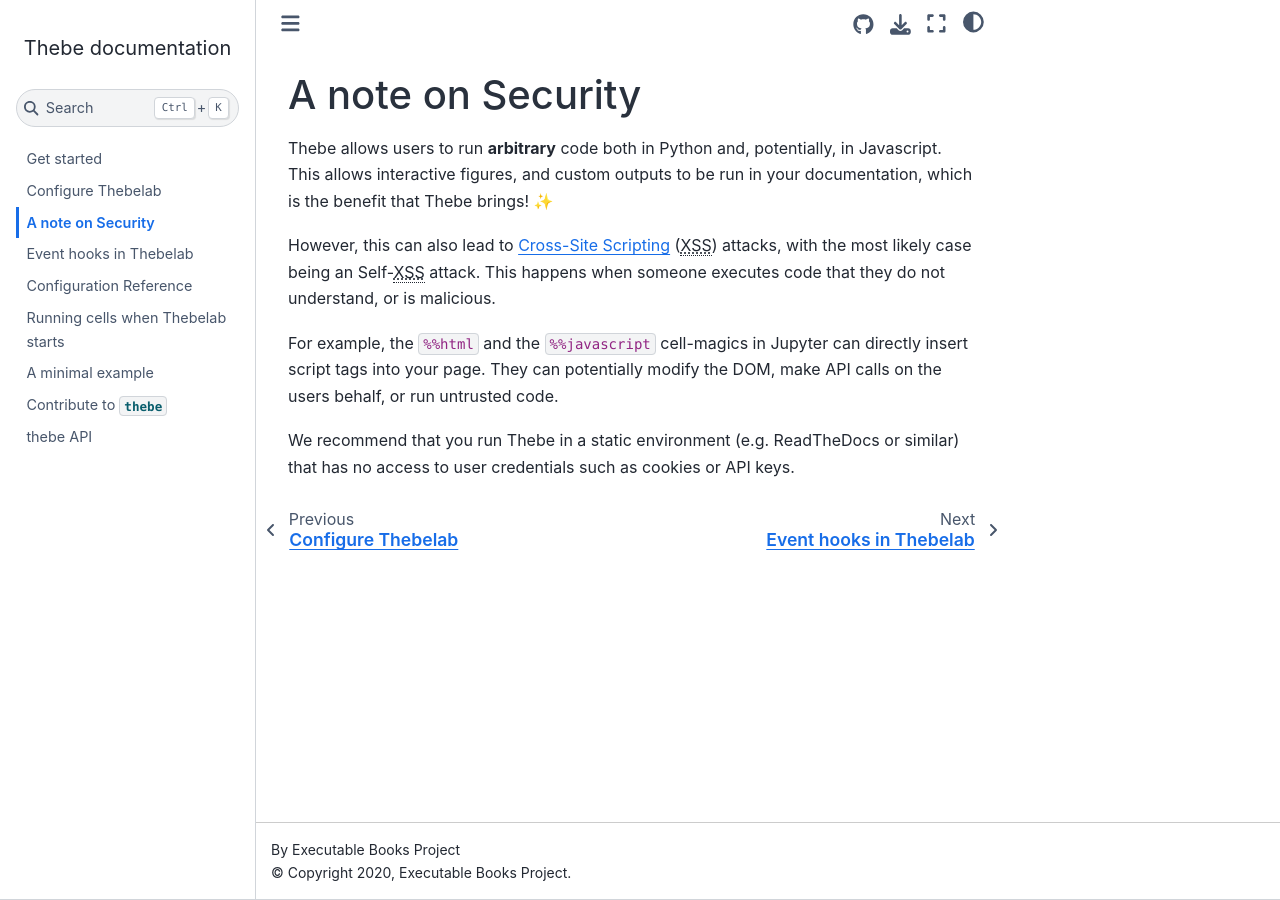
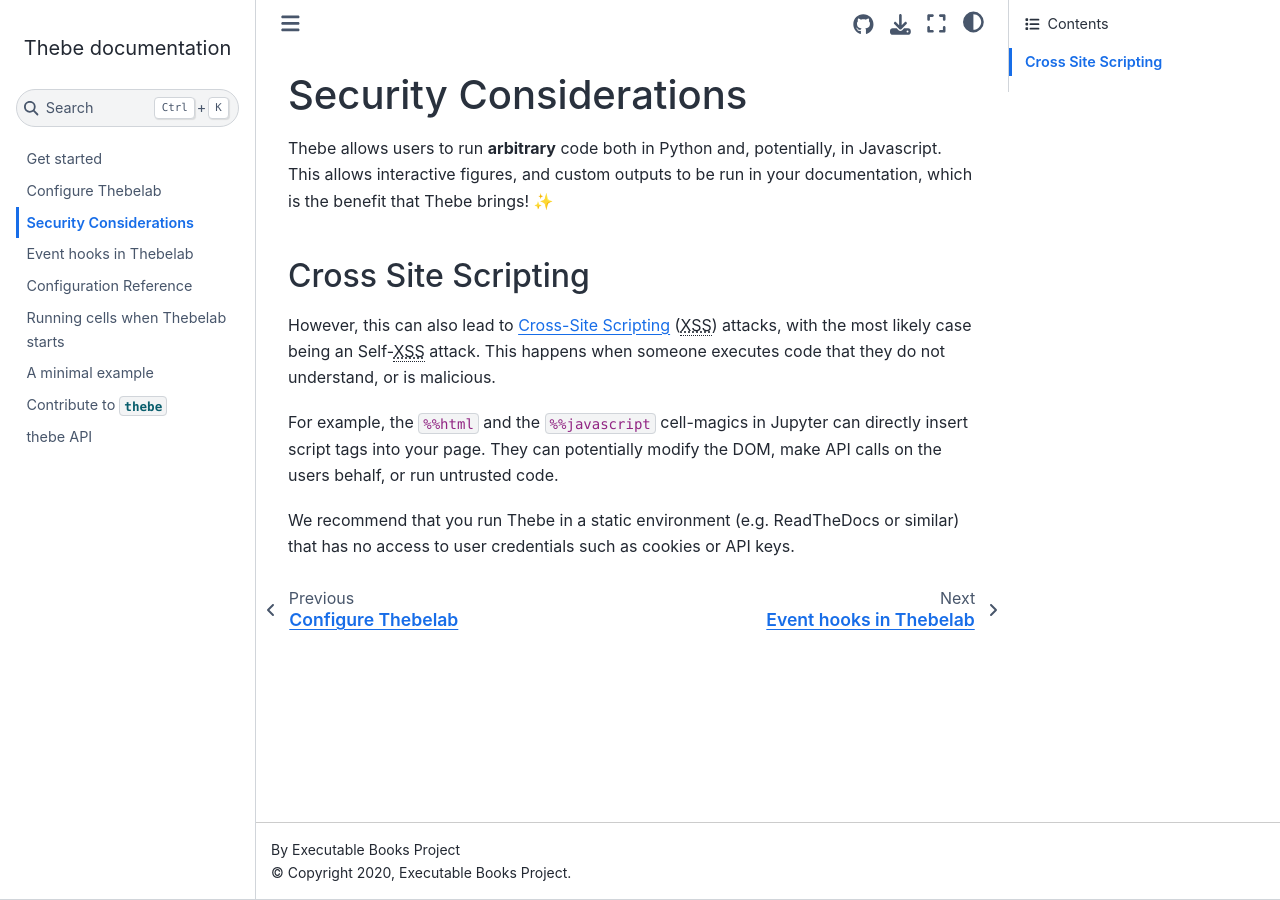
Before and after one commit to jupyter-book/thebe, a Sphinx documentation site: the page built from docs/security.md, in a window 1280 px wide. Built offline with Sphinx 7.4.7 and the Sphinx Book theme 1.1.4, drawn with Linux system fonts in a browser that asks for light colours.

Commit message:
Code review and change to using MyST

```diff
--- a/docs/security.rst
+++ b/docs/security.md
@@ -1,15 +1,15 @@
-==================
-A note on Security
-==================
+# Security Considerations
 
 Thebe allows users to run **arbitrary** code both in Python and, potentially, in Javascript.
 This allows interactive figures, and custom outputs to be run in your documentation,
 which is the benefit that Thebe brings! ✨
 
+## Cross Site Scripting
+
 However, this can also lead to
-`Cross-Site Scripting <https://en.wikipedia.org/wiki/Cross-site_scripting>`_
-(:abbr:`XSS (Cross-Site Scripting)`) attacks,
-with the most likely case being an Self-:abbr:`XSS (Cross-Site Scripting)` attack.
+[Cross-Site Scripting](https://en.wikipedia.org/wiki/Cross-site_scripting>)
+({abbr}`XSS (Cross-Site Scripting)`) attacks,
+with the most likely case being an Self-{abbr}`XSS (Cross-Site Scripting)` attack.
 This happens when someone executes code that they do not understand, or is malicious.
 
 For example, the `%%html` and the `%%javascript` cell-magics in Jupyter can directly insert
```
